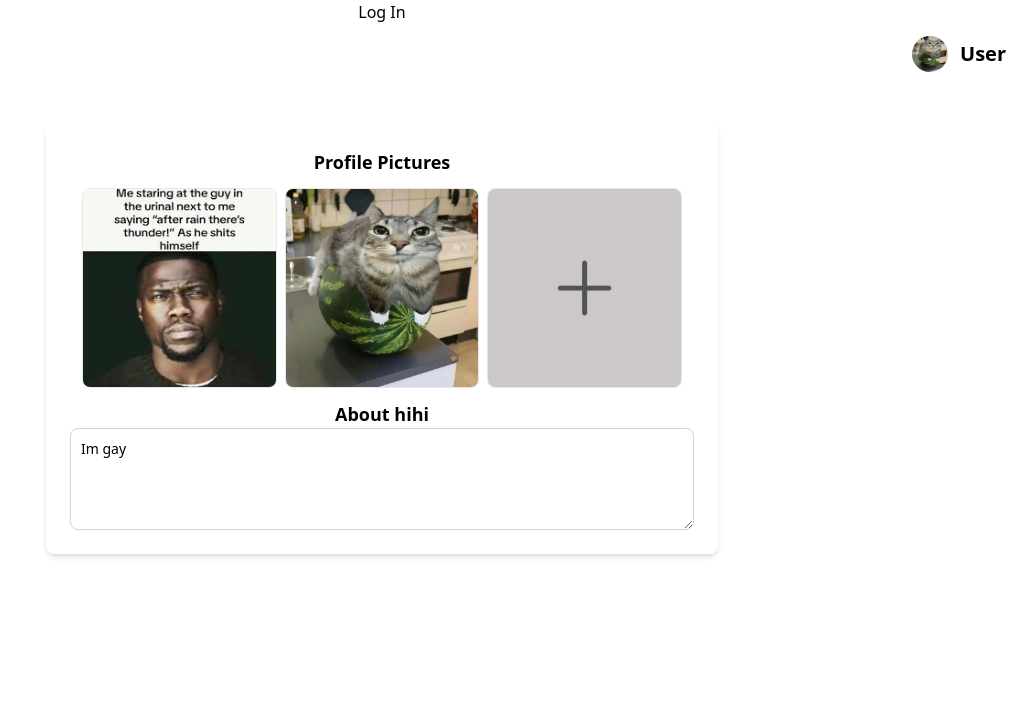
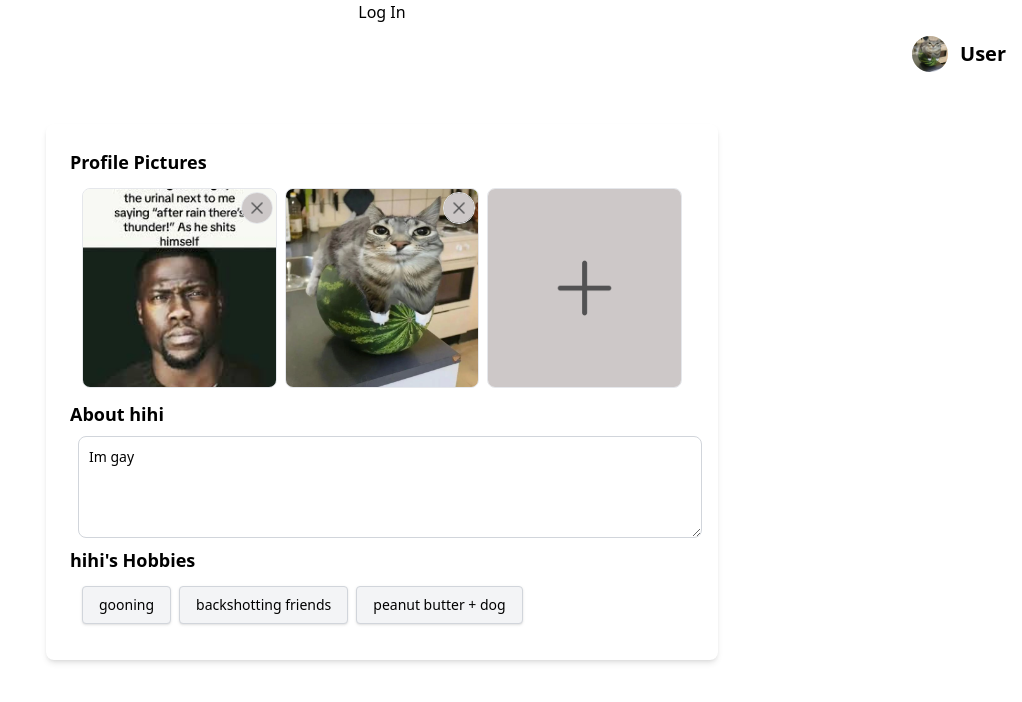
Before and after one commit to Saalim-Baba/M426_bFriend, a React (Create React App) app in the folder frontend/: page /profile in a window 1280 px wide. Shown: the top 702 px of the page, without its empty margins (258-1280 px from the left). Built offline with nearby package versions, Linux system fonts and the light colour scheme.

Commit message:
profile better

```diff
--- a/frontend/src/Components/ProfileSettings.js
+++ b/frontend/src/Components/ProfileSettings.js
@@ -5,7 +5,8 @@ const ProfileSettings = () => {
         name: 'hihi',
         about: 'Im gay',
         images: ["/original-177e8d255f0b6e0b259b6d662be56bab3379d651768a940dc8ef300dec0b41cf.jpg", "/11c7a56403bb2371acfa14a797b14571.webp"],
-        imagesChange: ["/addImg.png", "/deleteImg.png"]
+        imagesChange: ["/addImg.png", "/deleteImg.png"],
+        hobbies: ["gooning", "backshotting friends", "peanut butter + dog"]
     });
 
     const handleChange = (e) => {
@@ -33,35 +34,50 @@ const ProfileSettings = () => {
 
     return (
         <div className="max-w-2xl mx-auto p-6 bg-white shadow-md rounded-lg m-10">
-            <h2 className="text-lg font-bold mb-2">Profile Pictures</h2>
-
             <form>
+                <h2 className="text-lg font-bold mb-2 text-left">Profile Pictures</h2>
                 <div className="flex flex-wrap m-2">
-                    {formData.images.map((image, index) =>
-                        <img key={index} src={image}
-                             style={{
-                                 height: '200px',
-                                 width: 'calc(33.3333% - 8px)'}}
-                             className="rounded-lg border m-1 relative"/>
-                    )}
-                    <img src={formData.imagesChange[0]}
-                         style={{
-                             height: '200px',
-                             width: 'calc(33.3333% - 8px)',
-                             cursor: 'pointer'}}
-                         className="rounded-lg border m-1 relative"
-                         onClick={handleClickAddImage}/>
+                    {formData.images.map((image, index) => (
+                        <div key={index} className="relative m-1" style={{ width: 'calc(33.3333% - 8px)', height: '200px' }}>
+                            <img
+                                src={image}
+                                className="rounded-lg border w-full h-full object-cover"
+                            />
+                            <img
+                                src={formData.imagesChange[1]}
+                                className="rounded-full border absolute top-1 right-1 w-8 h-8 cursor-pointer"
+                                onClick={() => {
+                                    const newImages = formData.images.filter((_, i) => i !== index);
+                                    setFormData({ ...formData, images: newImages });
+                                }}
+                            />
+                        </div>
+                    ))}
+                    <img
+                        src={formData.imagesChange[0]}
+                        style={{ height: '200px', width: 'calc(33.3333% - 8px)', cursor: 'pointer' }}
+                        className="rounded-lg border m-1"
+                        onClick={handleClickAddImage}
+                    />
                 </div>
                 <input type='file' id='fileInput' style={{ display: 'none' }} onChange={handleAddImage} />
-                <label htmlFor="about" className="text-lg font-bold mb-2">About {formData.name}</label>
+                <label htmlFor="about" className="block text-lg font-bold mb-2 text-left">About {formData.name}</label>
                 <textarea
                     id="about"
                     name="about"
                     rows="4"
                     value={formData.about}
                     onChange={handleChange}
-                    className="block p-2.5 w-full text-sm rounded-lg border border-gray-300 focus:ring-blue-500 focus:border-blue-500"
+                    className="block p-2.5 w-full text-sm rounded-lg border border-gray-300 focus:ring-blue-500 focus:border-blue-500 text-left m-2"
                 ></textarea>
+                <h2 className="text-lg font-bold mb-2 text-left">{formData.name}'s Hobbies</h2>
+                <div className="flex flex-wrap m-2">
+                    {formData.hobbies.map((element, index) => (
+                        <div key={index} className="px-4 py-2 bg-gray-100 border border-gray-300 rounded shadow cursor-pointer m-1 text-sm">
+                            {element}
+                        </div>
+                    ))}
+                </div>
             </form>
         </div>
     );
```
Also changed, not shown: frontend/public/deleteImg.png.
